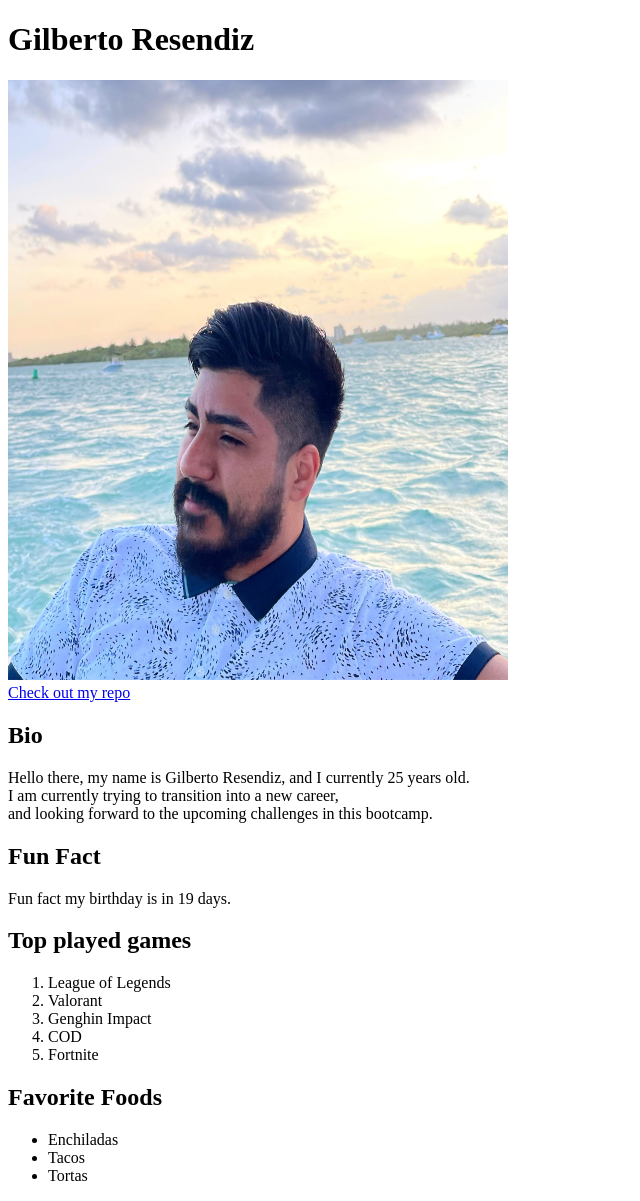
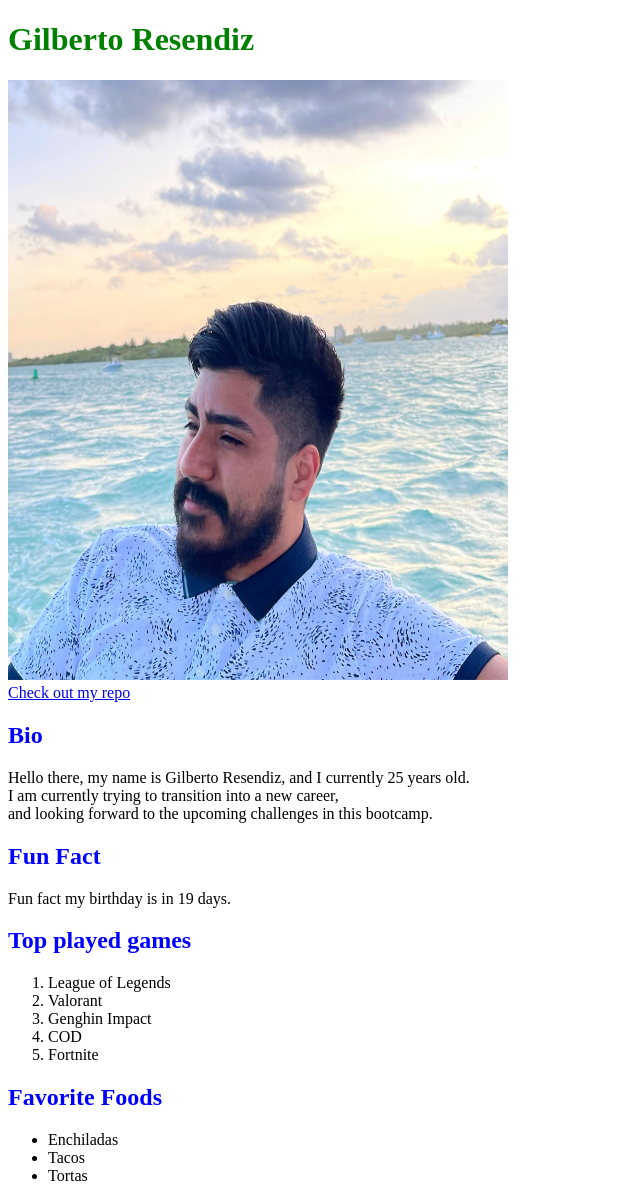
Before and after one commit to gresendi/MyBio, a plain HTML site: page index.html in a window 1280 px wide. Shown: the whole page, without its empty margins (0-640 px from the left). Drawn offline with Linux system fonts and the light colour scheme.

Commit message:
updated index.html

```diff
--- a/index.html
+++ b/index.html
@@ -2,13 +2,24 @@
 <html lang = "en"
 <head>
 <title>Gilberto's Bio</title>
+<style>
+  h1 {
+    color: red;
+  }
+  .blue{
+    color:blue;
+  }
+  #green{
+    color:green;
+  }
+</style>
 </head>
 <body>
-<h1>Gilberto Resendiz</h1>
+<h1 id="green">Gilberto Resendiz</h1>
 <img src= "Gilberto.jpg" alt = "Man on boat" style = "width:500px;height:600px;">
 <br>
 <a href= "https://github.com/gresendi/MyBio">Check out my repo</a>
-<h2>Bio</h2>
+<h2 class = "blue">Bio</h2>
 <p>
 Hello there, my name is Gilberto Resendiz, and I currently 25 years old. <br>
 I am currently trying to transition into a new
@@ -16,11 +27,11 @@ career,
 <br>
 and looking forward to the upcoming challenges in this bootcamp.
 </p>
-<h2>Fun Fact</h2>
+<h2 class="blue">Fun Fact</h2>
 <p>
 Fun fact my birthday is in 19 days.
 </p>
-<h2>Top played games</h2>
+<h2 class="blue">Top played games</h2>
 <ol>
   <li>League of Legends</li>
   <li>Valorant</li>
@@ -28,7 +39,7 @@ Fun fact my birthday is in 19 days.
   <li>COD</li>
   <li>Fortnite</li>
 </ol>
-<h2>Favorite Foods</h2>
+<h2 class="blue">Favorite Foods</h2>
 <ul>
   <li>Enchiladas</li>
   <li>Tacos</li>
```
